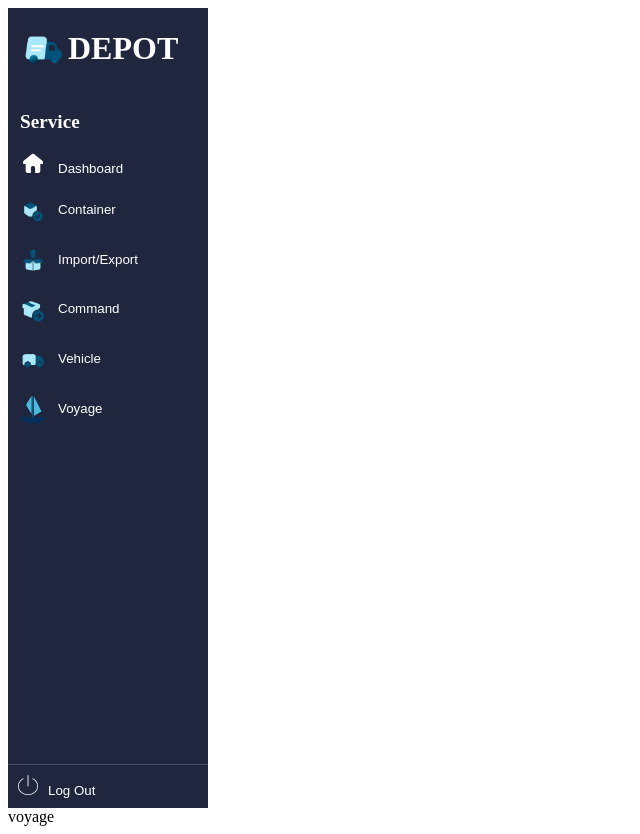
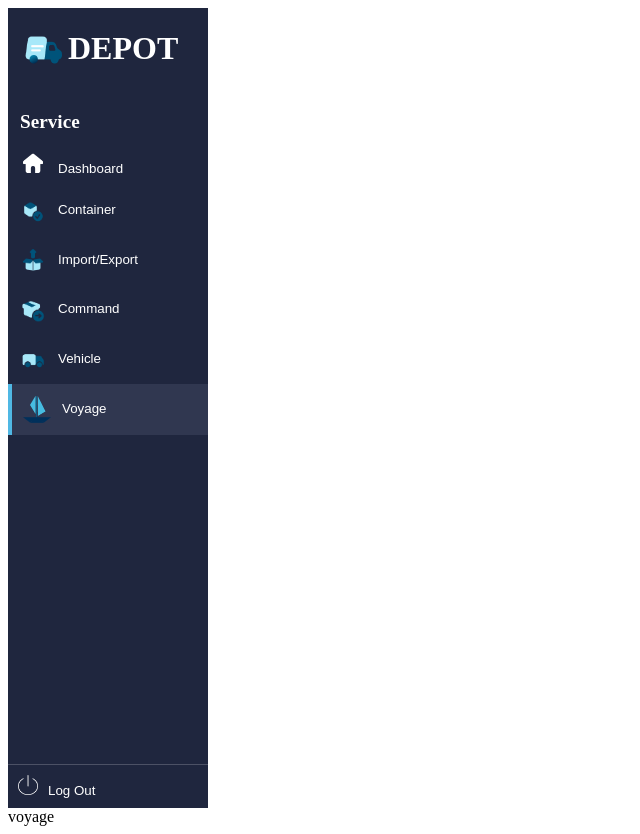
Before and after one commit to anhduy215/SSC_Itern_Depot_FE, an Angular app: page /voyage in a window 1280 px wide. Shown: the whole page, without its empty margins (0-640 px from the left). Built offline with nearby package versions, Linux system fonts and the light colour scheme.

Commit message:
update sidebar UI

```diff
--- a/src/app/sidebar/sidebar.component.css
+++ b/src/app/sidebar/sidebar.component.css
@@ -7,7 +7,7 @@
     flex-direction: column;
 }
 
-.sidebar-header h1{
+.sidebar-header h1 {
     margin-left: 10px;
 }
 
@@ -46,15 +46,16 @@
 
 .nav-links button:hover {
     background-color: #303750;
-    /* Màu nền khi hover sáng lên một chút */
-}
-
-.nav-links button.focus  {
-    background-color: #303750;
-    border-left: 4px solid #50B8E4;
     padding-left: 10px;
     margin-left: 0;
     display: block;
+}
+
+
+.nav-links button.active {
+    background-color: #303750; /* Màu nền khi nút được chọn */
+    border-left: 4px solid #50B8E4; /* Thanh bên trái màu xanh */
+    color: #fff; /* Màu chữ khi nút được chọn */
   }
 
 .logout button {
@@ -75,16 +76,21 @@
 
 /* cac icon o day */
 .logo {
-    width: 50px; /* Kích thước logo */
-    height: auto; /* Giữ tỷ lệ khung hình */
-    vertical-align: middle; /* Căn chỉnh logo với văn bản */
+    width: 50px;
+    /* Kích thước logo */
+    height: auto;
+    /* Giữ tỷ lệ khung hình */
+    vertical-align: middle;
+    /* Căn chỉnh logo với văn bản */
 }
+
 .icon {
     width: 30px;
     height: auto;
     margin-right: 10px;
     vertical-align: middle;
 }
+
 .icon-dashboard {
     width: 20px;
     height: 20px;
--- a/src/app/sidebar/sidebar.component.html
+++ b/src/app/sidebar/sidebar.component.html
@@ -11,32 +11,32 @@
     <h2>Service</h2>
     <ul class="nav-links">
       <li>
-        <button (click)="navigateTo('/dashboard')">
+        <button [routerLink]="['/dashboard']" routerLinkActive="active">
           <img src="assets/dashboard.png" alt="Dashboard Icon" class="icon-dashboard" />Dashboard
         </button>
       </li>
       <li>
-        <button (click)="navigateTo('/container')">
+        <button [routerLink]="['/container']" routerLinkActive="active">
           <img src="assets/container.png" alt="Container Icon" class="icon" />Container
         </button>
       </li>
       <li>
-        <button (click)="navigateTo('/movement')">
+        <button [routerLink]="['/movement']" routerLinkActive="active">
           <img src="assets/inout.png" alt="Movement Icon" class="icon" />Import/Export
         </button>
       </li>
       <li>
-        <button (click)="navigateTo('/command')">
+        <button [routerLink]="['/command']" routerLinkActive="active">
           <img src="assets/command.png" alt="Command Icon" class="icon" />Command
         </button>
       </li>
       <li>
-        <button (click)="navigateTo('/vehicle')">
+        <button [routerLink]="['/vehicle']" routerLinkActive="active">
           <img src="assets/vehicle.png" alt="Vehicle Icon" class="icon" />Vehicle
         </button>
       </li>
       <li>
-        <button (click)="navigateTo('/voyage')">
+        <button [routerLink]="['/voyage']" routerLinkActive="active">
           <img src="assets/voyage.png" alt="Voyage Icon" class="icon" />Voyage
         </button>
       </li>
--- a/src/app/sidebar/sidebar.component.ts
+++ b/src/app/sidebar/sidebar.component.ts
@@ -1,10 +1,10 @@
 import { Component } from '@angular/core';
-import { Router, RouterLink } from '@angular/router';
+import { Router, RouterLink, RouterLinkActive } from '@angular/router';
 
 @Component({
   selector: 'app-sidebar',
   standalone: true,
-  imports: [RouterLink],
+  imports: [RouterLinkActive, RouterLink],
   templateUrl: './sidebar.component.html',
   styleUrl: './sidebar.component.css'
 })
@@ -19,8 +19,4 @@ export class SidebarComponent {
     this.router.navigate(['/login']);
   }
 
-  navigateTo(path: string) {
-    this.router.navigate([path]);
-  }
-
 }
```
Lines whose indentation alone changed are shown as unchanged.
